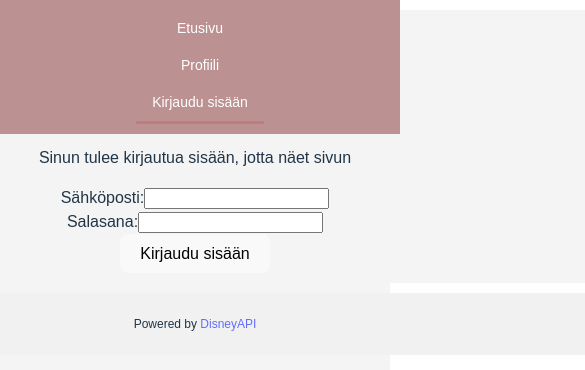
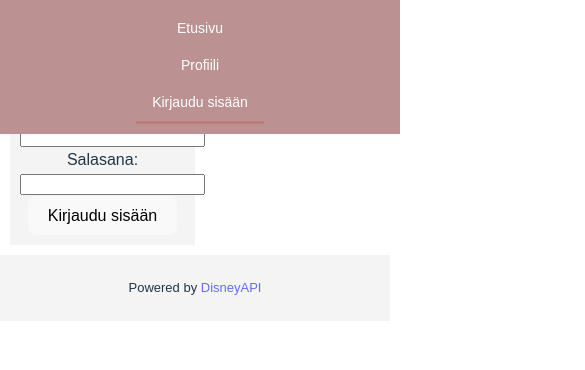
Before and after one commit to Eriikakl/pwk-harjoitustyo, a React (Vite) app: page /pwk-harjoitustyo/login in a window 390 px wide. Shown: the top 370 px of the page, 585 px wide, since content can reach past the window. Built offline with nearby package versions, Linux system fonts and the light colour scheme; no server answers.

Commit message:
Muokattu responsiivisuutta

```diff
--- a/src/App.css
+++ b/src/App.css
@@ -2,7 +2,7 @@ body {
   font-family: Arial, sans-serif;
   margin: 0;
   padding: 0;
-  display: flex;
+  display: inline;
   flex-direction: column;
   height: 100%;
   background-color: #f4f4f4;
@@ -54,6 +54,14 @@ body {
   box-sizing: border-box;
 }
 
+.contentfooter {
+  padding: 10px 10px 10px;
+  font-size: small;
+  background-color: #f4f4f4;
+  width: 100%;
+  justify-items: center;
+}
+
 .logout {
   font-weight: bold;
   color: #d9534f;
@@ -87,6 +95,11 @@ body {
   .content {
     padding: 120px 20px 20px;
   }
+  .contentfooter {
+    padding: 10px 0px 10px;
+    justify-items: center;
+    width: 100%;
+  }
 }
 
 
@@ -105,8 +118,13 @@ body {
   }
 
   .content {
-    padding: 120px 10px 10px;
+    padding: 10px 10px 10px;
     min-height: auto;
+    width: 50%;
+  }
+  .contentfooter {
+    padding: 10px 0px 10px;
+    justify-items: center;
     width: 100%;
   }
 
--- a/src/App.tsx
+++ b/src/App.tsx
@@ -62,7 +62,8 @@ function App() {
           </div>
         </div>
       </Router>
-      <Footer />
+      <div className="contentfooter"><Footer /> </div>
+
     </>
   )
 }
--- a/src/components/Footer.tsx
+++ b/src/components/Footer.tsx
@@ -2,17 +2,7 @@
 
 const Footer = () => {
   return (
-    <footer
-      style={{
-        textAlign: 'center',
-        padding: 10,
-        backgroundColor: '#f1f1f1',
-        position: 'inherit',
-        bottom: '0',
-        width: '1200px',
-        fontSize: 12
-      }}
-    >
+    <footer>
       <p>
         Powered by <a href="https://disneyapi.dev" target="_blank" rel="noopener noreferrer">DisneyAPI</a>
       </p>
--- a/src/components/SearchChar.tsx
+++ b/src/components/SearchChar.tsx
@@ -52,7 +52,7 @@ const CharacterList = () => {
   useEffect(() => {
     const getCharacters = async () => {
       const charactersData = await fetchAllCharacters();
-      setRandomCharacters(getRandomCharacters(charactersData, 10)); // Näytetään 10 satunnaista hahmoa
+      setRandomCharacters(getRandomCharacters(charactersData, 12)); // Näytetään 12 satunnaista hahmoa
       setLoading(false);
     };
 
@@ -71,7 +71,8 @@ const CharacterList = () => {
           display: 'flex',
           flexWrap: 'wrap',
           gap: '20px',
-          justifyContent: 'center'
+          justifyContent: 'center',
+          maxWidth: '100%'
         }}
       >
         {randomCharacters.map((character, index) => (
--- a/src/components/SearchMovies.tsx
+++ b/src/components/SearchMovies.tsx
@@ -104,7 +104,7 @@ const SearchMovie = () => {
             setCharacters([]);
           }
         }}
-        style={{ padding: '10px', width: '300px', marginRight: '10px' }}
+        style={{ padding: '10px', width: 'auto', marginRight: '10px' }}
       />
       <button onClick={handleSearch} style={{ padding: '10px' }}>
         Hae
```
